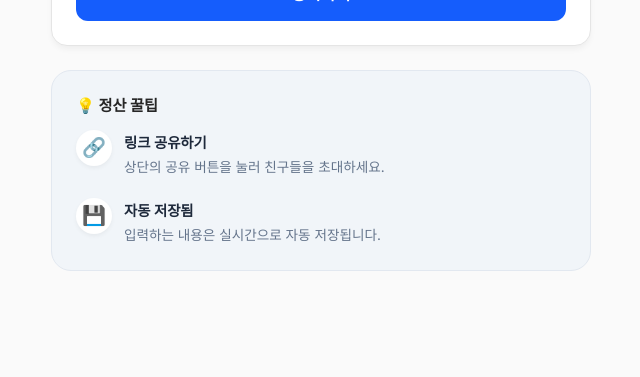
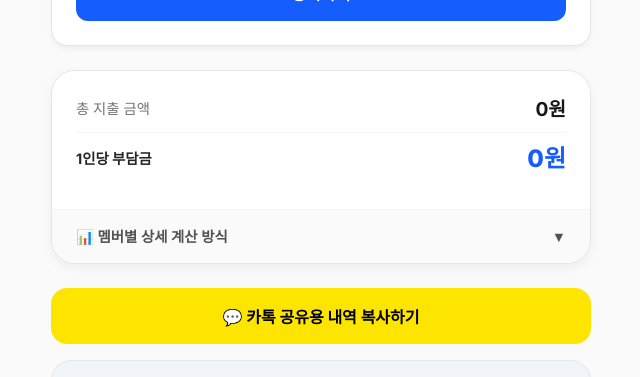
Before and after one commit to hwangmari/hwang-chong-mu, a Next.js app: page /calc/1 in a window 1280 px wide. Shown: the part 663-1040 px from the top of the page, without its empty margins (319-959 px from the left). Before the commit the page ends 966 px from the top, so only its background shows below. Built offline with nearby package versions, Linux system fonts and the light colour scheme; no server answers; the database is empty.

Commit message:
1.0.1 N빵계산기 - 합계 세부 내역 아코디언으로 정산 정확도 확인가능UI제공 카톡 테스트 공유하기 기능 추가

```diff
--- a/app/calc/CalcMainContent.tsx
+++ b/app/calc/CalcMainContent.tsx
@@ -1,5 +1,5 @@
+/* eslint-disable @typescript-eslint/no-explicit-any */
 "use client";
-import React from "react";
 import { ExpenseType } from "@/types";
 
 // Components
@@ -7,8 +7,9 @@ import MemberManager from "./MemberManager";
 import ExpenseInput from "./ExpenseInput";
 import ExpenseList from "./ExpenseList";
 import SettlementReport from "./SettlementReport";
+import SettlementList from "./SettlementList";
+import ShareButton from "./ShareButton";
 
-// Types
 interface Expense {
   id: number;
   payer: string;
@@ -20,7 +21,6 @@ interface Expense {
 interface CalcMainContentProps {
   members: string[];
   expenses: Expense[];
-  // eslint-disable-next-line @typescript-eslint/no-explicit-any
   settlementResult: any;
 
   // Handlers
@@ -30,7 +30,7 @@ interface CalcMainContentProps {
     payer: string,
     desc: string,
     amount: number,
-    type: ExpenseType
+    type: ExpenseType,
   ) => void;
   onDeleteExpense: (id: number) => void;
   onUpdateExpense: (id: number, amount: number) => void;
@@ -46,6 +46,9 @@ export default function CalcMainContent({
   onDeleteExpense,
   onUpdateExpense,
 }: CalcMainContentProps) {
+  // settlementResult에서 필요한 값들을 미리 뽑아둡니다.
+  const { totalCommonSpend, perPersonShare, settlements } = settlementResult;
+
   return (
     <>
       <MemberManager
@@ -62,9 +65,24 @@ export default function CalcMainContent({
         onUpdate={onUpdateExpense}
       />
 
+      {/* 전체 요약 + 상세 리포트 (합쳐진 버전) */}
       <SettlementReport
-        result={settlementResult}
-        hasData={expenses.length > 0 || members.length > 0}
+        members={members}
+        expenses={expenses}
+        perPersonShare={perPersonShare}
+        totalAmount={totalCommonSpend}
+        settlements={settlements}
+      />
+
+      {/* 송금 목록 (직관적으로 누가 누구에게 줄지 먼저 보여줌) */}
+      <SettlementList settlements={settlements} />
+
+      {/* 분리된 카톡 공유 버튼 */}
+      <ShareButton
+        totalAmount={totalCommonSpend}
+        perPersonShare={perPersonShare}
+        membersCount={members.length}
+        settlements={settlements}
       />
     </>
   );
--- a/app/calc/SettlementReport.tsx
+++ b/app/calc/SettlementReport.tsx
@@ -1,43 +1,182 @@
 "use client";
-import React from "react";
+
 import styled from "styled-components";
-import SettlementSummary from "./SettlementSummary";
-import SettlementList from "./SettlementList";
+import { Expense } from "@/types";
 
-interface Props {
-  result: {
-    totalCommonSpend: number;
-    perPersonShare: number;
-    settlements: { from: string; to: string; amount: number }[];
-  };
-  hasData: boolean;
+interface SettlementReportProps {
+  members: string[];
+  expenses: Expense[];
+  perPersonShare: number;
+  totalAmount: number;
+  settlements: { from: string; to: string; amount: number }[];
 }
 
-export default function SettlementReport({ result, hasData }: Props) {
-  if (!hasData) return null;
+export default function SettlementReport({
+  members,
+  expenses,
+  perPersonShare,
+  totalAmount,
+}: SettlementReportProps) {
+  return (
+    <StTotalCard>
+      {/* 1. 상단 요약 영역 (기존 SettlementSummary 역할) */}
+      <StSummarySection>
+        <div className="row">
+          <span className="label">총 지출 금액</span>
+          <span className="value">{totalAmount.toLocaleString()}원</span>
+        </div>
+        <div className="divider" />
+        <div className="row highlight">
+          <span className="label">1인당 부담금</span>
+          <span className="value">
+            {Math.round(perPersonShare).toLocaleString()}원
+          </span>
+        </div>
+      </StSummarySection>
 
-  return (
-    <StResultContainer>
-      <StSectionTitle>📊 정산 리포트</StSectionTitle>
+      {/* 2. 상세 내역 아코디언 영역 */}
+      <StDetailsSection>
+        <details>
+          <summary>
+            <span>📊 멤버별 상세 계산 방식</span>
+            <span className="arrow">▼</span>
+          </summary>
+          <div className="accordion-content">
+            {members.map((member) => {
+              const paidAmount = expenses
+                .filter((e) => e.payer === member && e.type === "COMMON")
+                .reduce((acc, cur) => acc + cur.amount, 0);
+              const diff = paidAmount - perPersonShare;
 
-      <SettlementSummary
-        totalAmount={result.totalCommonSpend}
-        perPersonAmount={result.perPersonShare}
-      />
-
-      <SettlementList settlements={result.settlements} />
-    </StResultContainer>
+              return (
+                <StMemberRow key={member}>
+                  <div className="member-main">
+                    <span className="name">{member}</span>
+                    <span className={`diff ${diff >= 0 ? "plus" : "minus"}`}>
+                      {diff >= 0
+                        ? `+${diff.toLocaleString()}`
+                        : diff.toLocaleString()}
+                      원
+                    </span>
+                  </div>
+                  <div className="member-sub">
+                    {paidAmount.toLocaleString()}원(지출) -{" "}
+                    {perPersonShare.toLocaleString()}원(몫)
+                  </div>
+                </StMemberRow>
+              );
+            })}
+          </div>
+        </details>
+      </StDetailsSection>
+    </StTotalCard>
   );
 }
 
-const StSectionTitle = styled.h2`
-  font-size: 1.125rem;
-  font-weight: 700;
-  color: ${({ theme }) => theme.colors.gray800};
-  margin-bottom: 1.25rem;
+// ✨ 스타일 정의
+const StTotalCard = styled.div`
+  background-color: ${({ theme }) => theme.colors.white};
+  border: 1px solid ${({ theme }) => theme.colors.gray200};
+  border-radius: 1.5rem;
+  box-shadow: 0 4px 12px rgba(0, 0, 0, 0.05);
+  overflow: hidden;
+  margin-bottom: 1.5rem;
 `;
-const StResultContainer = styled.section`
-  margin-top: 2rem;
-  padding-top: 2rem;
-  border-top: 2px dashed ${({ theme }) => theme.colors.gray200};
+
+const StSummarySection = styled.div`
+  padding: 1.5rem;
+  background-color: white;
+
+  .row {
+    display: flex;
+    justify-content: space-between;
+    align-items: center;
+    margin-bottom: 0.5rem;
+
+    .label {
+      font-size: 0.9rem;
+      color: ${({ theme }) => theme.colors.gray500};
+      font-weight: 500;
+    }
+    .value {
+      font-size: 1.2rem;
+      font-weight: 700;
+    }
+
+    &.highlight {
+      margin-top: 0.5rem;
+      .label {
+        color: ${({ theme }) => theme.colors.gray800};
+        font-weight: 700;
+      }
+      .value {
+        font-size: 1.5rem;
+        color: ${({ theme }) => theme.semantic.primary || "#3b82f6"};
+        font-weight: 800;
+      }
+    }
+  }
+
+  .divider {
+    height: 1px;
+    background-color: ${({ theme }) => theme.colors.gray100};
+    margin: 0.5rem 0;
+  }
 `;
+
+const StDetailsSection = styled.div`
+  border-top: 1px solid ${({ theme }) => theme.colors.gray100};
+
+  details {
+    summary {
+      padding: 1rem 1.5rem;
+      list-style: none;
+      cursor: pointer;
+      display: flex;
+      justify-content: space-between;
+      font-size: 0.9rem;
+      font-weight: 600;
+      color: ${({ theme }) => theme.colors.gray600};
+      background-color: ${({ theme }) => theme.colors.gray50};
+
+      &::-webkit-details-marker {
+        display: none;
+      }
+      .arrow {
+        transition: transform 0.2s;
+      }
+    }
+
+    &[open] summary .arrow {
+      transform: rotate(180deg);
+    }
+  }
+
+  .accordion-content {
+    padding: 1rem 1.5rem;
+    background-color: white;
+    display: flex;
+    flex-direction: column;
+    gap: 1rem;
+  }
+`;
+
+const StMemberRow = styled.div`
+  .member-main {
+    display: flex;
+    justify-content: space-between;
+    font-weight: 700;
+    margin-bottom: 0.2rem;
+
+    .diff.plus {
+      color: #3b82f6;
+    }
+    .diff.minus {
+      color: #ef4444;
+    }
+  }
+  .member-sub {
+    font-size: 0.75rem;
+    color: ${({ theme }) => theme.colors.gray400};
+  }
+`;
--- /dev/null
+++ b/app/calc/ShareButton.tsx
@@ -0,0 +1,59 @@
+"use client";
+
+import styled from "styled-components";
+
+interface ShareButtonProps {
+  totalAmount: number;
+  perPersonShare: number;
+  membersCount: number;
+  settlements: { from: string; to: string; amount: number }[];
+}
+
+export default function ShareButton({
+  totalAmount,
+  perPersonShare,
+  membersCount,
+  settlements,
+}: ShareButtonProps) {
+  const handleShare = () => {
+    const settlementText = settlements
+      .map((s) => `💸 ${s.from} ➔ ${s.to}: ${s.amount.toLocaleString()}원`)
+      .join("\n");
+
+    const text = `[황총무 정산 리포트] 🐥\n\n💰 총 지출: ${totalAmount.toLocaleString()}원\n👥 인원: ${membersCount}명\n📢 1인당: ${perPersonShare.toLocaleString()}원\n\n--------------------------\n${settlementText}\n--------------------------\n황총무와 함께 즐거운 정산 완료! ✨`;
+
+    if (navigator.share) {
+      navigator.share({ title: "황총무 정산", text });
+    } else {
+      navigator.clipboard.writeText(text).then(() => {
+        alert("정산 내역이 복사되었습니다! 카톡에 붙여넣어주세요. 💌");
+      });
+    }
+  };
+
+  return (
+    <StShareButton onClick={handleShare}>
+      💬 카톡 공유용 내역 복사하기
+    </StShareButton>
+  );
+}
+
+const StShareButton = styled.button`
+  width: 100%;
+  padding: 1rem;
+  background-color: #fee500;
+  border: none;
+  border-radius: 1rem;
+  font-weight: 700;
+  font-size: 1rem;
+  cursor: pointer;
+  display: flex;
+  justify-content: center;
+  align-items: center;
+  gap: 0.5rem;
+  margin-top: 1rem;
+
+  &:hover {
+    opacity: 0.9;
+  }
+`;
--- a/hooks/useCalcPersistence.ts
+++ b/hooks/useCalcPersistence.ts
@@ -46,7 +46,7 @@ export const useCalcPersistence = () => {
   const updateRoomData = async (
     roomId: string,
     members: string[],
-    expenses: Expense[]
+    expenses: Expense[],
   ) => {
     try {
       console.log("자동 저장 시작...", roomId); // 디버깅용 로그
@@ -66,7 +66,7 @@ export const useCalcPersistence = () => {
   const saveDetailsToSupabase = async (
     roomId: string,
     members: string[],
-    expenses: Expense[]
+    expenses: Expense[],
   ) => {
     if (members.length > 0) {
       const memberInserts = members.map((name) => ({ room_id: roomId, name }));
--- a/hooks/useCalculator.ts
+++ b/hooks/useCalculator.ts
@@ -1,65 +1,93 @@
 import { useMemo } from "react";
-import { Expense } from "@/types"; // 타입은 별도 파일이나 page.tsx 상단에 정의
+import { Expense } from "@/types";
 
-export const useCalculator = (members: string[], expenses: Expense[]) => {
+export const useCalculator = (
+  members: string[],
+  expenses: Expense[],
+  unit: number = 10, // 정산 단위 (기본 10원 단위)
+) => {
   return useMemo(() => {
-    if (members.length === 0)
+    // 1. 초기 예외 처리
+    if (members.length === 0) {
       return { totalCommonSpend: 0, perPersonShare: 0, settlements: [] };
+    }
 
+    // 2. 공동 지출 필터링 및 총액 계산
     const commonExpenses = expenses.filter((e) => e.type === "COMMON");
     const totalCommonSpend = commonExpenses.reduce(
       (acc, cur) => acc + cur.amount,
-      0
+      0,
     );
-    const perPersonShare = totalCommonSpend / members.length;
 
+    // 3. 1인당 부담금 계산 (정해진 단위로 절사: 예 36,375원 -> 36,370원)
+    // 나머지 잔차는 지출이 가장 많았던 '황총무'가 감수하거나 별도 처리하는 것이 일반적입니다.
+    const perPersonShare =
+      Math.floor(totalCommonSpend / members.length / unit) * unit;
+
+    // 4. 멤버별 차액(Balance) 계산
     const balances: { [key: string]: number } = {};
-
-    // 초기화
-    members.forEach((m) => (balances[m] = 0));
-
     members.forEach((member) => {
       const paid = commonExpenses
         .filter((e) => e.payer === member)
         .reduce((acc, cur) => acc + cur.amount, 0);
+
+      // (내가 낸 돈) - (내가 내야 할 돈)
+      // 결과값이 (+)면 받아야 할 사람, (-)면 보내야 할 사람
       balances[member] = paid - perPersonShare;
     });
 
+    // 5. 정산 대상자 분류 (받을 사람 / 보낼 사람)
     const receivers: { name: string; amount: number }[] = [];
     const senders: { name: string; amount: number }[] = [];
 
     Object.entries(balances).forEach(([name, bal]) => {
-      if (bal > 0) receivers.push({ name, amount: bal });
-      else if (bal < -0.01) senders.push({ name, amount: -bal }); // 부동소수점 오차 보정
+      // 1원 미만의 미세 오차는 무시
+      if (bal >= 1) {
+        receivers.push({ name, amount: Math.floor(bal) });
+      } else if (bal <= -1) {
+        senders.push({ name, amount: Math.abs(Math.floor(bal)) });
+      }
     });
 
+    // 큰 금액부터 정렬하여 송금 횟수 최소화 (Greedy Algorithm)
     receivers.sort((a, b) => b.amount - a.amount);
     senders.sort((a, b) => b.amount - a.amount);
 
-    const settlements = [];
-    let i = 0;
-    let j = 0;
+    // 6. 매칭 로직 (Settlements)
+    const settlements: { from: string; to: string; amount: number }[] = [];
+    let i = 0; // receivers index
+    let j = 0; // senders index
 
-    while (i < receivers.length && j < senders.length) {
-      const receiver = receivers[i];
-      const sender = senders[j];
+    // 복사본을 만들어 루프 돌리기
+    const localReceivers = receivers.map((r) => ({ ...r }));
+    const localSenders = senders.map((s) => ({ ...s }));
+
+    while (i < localReceivers.length && j < localSenders.length) {
+      const receiver = localReceivers[i];
+      const sender = localSenders[j];
+
+      // 둘 중 작은 금액만큼 이동
       const amountToTransfer = Math.min(receiver.amount, sender.amount);
 
       if (amountToTransfer > 0) {
         settlements.push({
           from: sender.name,
           to: receiver.name,
-          amount: Math.round(amountToTransfer),
+          amount: amountToTransfer,
         });
       }
 
       receiver.amount -= amountToTransfer;
       sender.amount -= amountToTransfer;
 
-      if (receiver.amount < 1) i++;
-      if (sender.amount < 1) j++;
+      if (receiver.amount <= 0) i++;
+      if (sender.amount <= 0) j++;
     }
 
-    return { totalCommonSpend, perPersonShare, settlements };
-  }, [expenses, members]);
+    return {
+      totalCommonSpend,
+      perPersonShare,
+      settlements,
+    };
+  }, [expenses, members, unit]);
 };
--- a/services/schedule.ts
+++ b/services/schedule.ts
@@ -21,7 +21,7 @@ const mapServiceFromDB = (svc: any, tasks: any[] = []): ServiceSchedule => ({
   serviceName: svc.name,
   color: svc.color,
   isCompleted: svc.is_completed ?? false,
-  isHidden: svc.is_hidden ?? false, // ✨ [필수] DB에서 눈꺼짐 상태 가져오기
+  isHidden: svc.is_hidden ?? false,
   tasks: tasks.map(mapTaskFromDB),
 });
 
```
Also changed, not shown: app/calc/SettlementList.tsx (+57 -137 lines).
